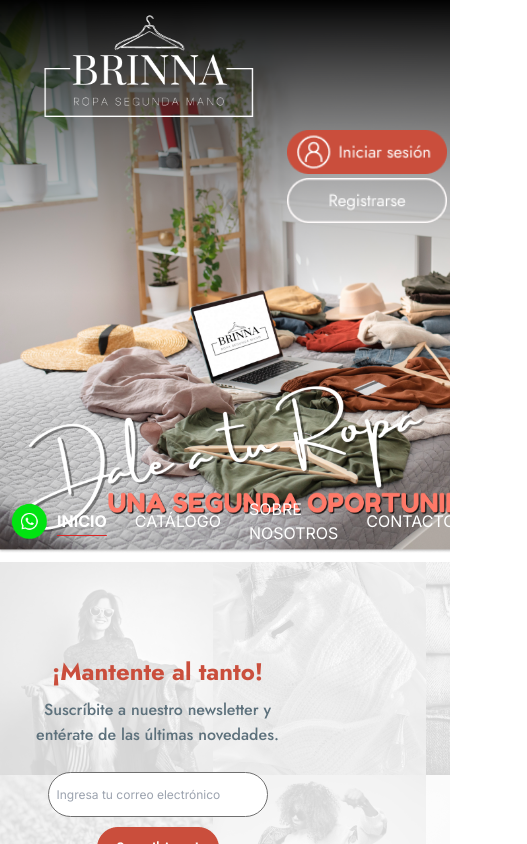
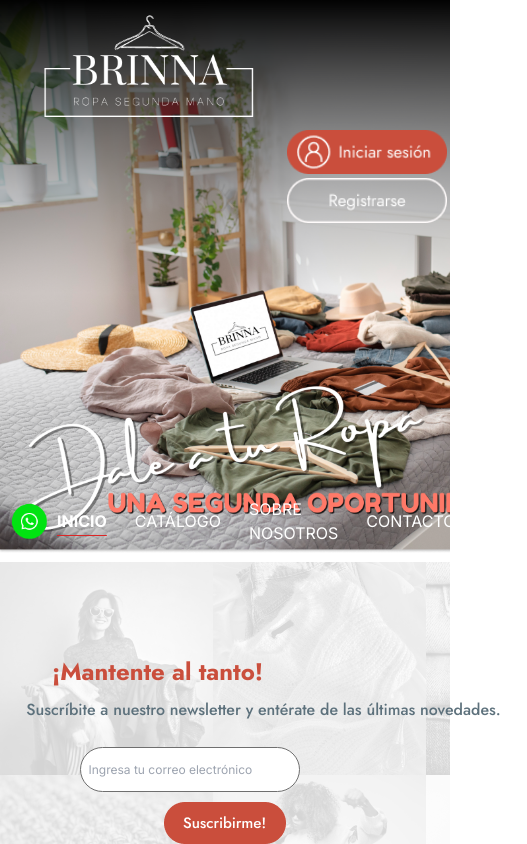
Before and after one commit to CeciliaBPerdomo/Brinna, a Next.js app: page / in a window 390 px wide. Shown: the top 844 px of the page, 527 px wide, since content can reach past the window. Built offline with nearby package versions, Linux system fonts and the light colour scheme.

Commit message:
Responsive newsLetter celular s/width

```diff
--- a/src/components/LandingPage/NewsLetter/newsLetter.css
+++ b/src/components/LandingPage/NewsLetter/newsLetter.css
@@ -83,7 +83,7 @@
     /* Suscribite a nuestro newsletter*/
     .suscribite {
         height: 100%;
-        width: 70%;
+        /* width: 70%; */
     }
 
     .letraSuscribite {
@@ -94,9 +94,9 @@
     }
 
     /* input de email */
-    .inputDiv {
+    /* .inputDiv {
         width: 70%;
-    }
+    } */
 
     .inputNews {
         width: 220px;
@@ -108,7 +108,7 @@
     .divBoton {
         padding-left: 0px;
         display: flex;
-        width: 70%;
+        /* width: 70%; */
     }
 
     .botonSuscribite{
```
